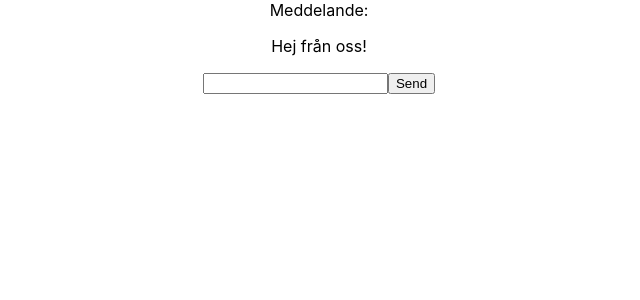
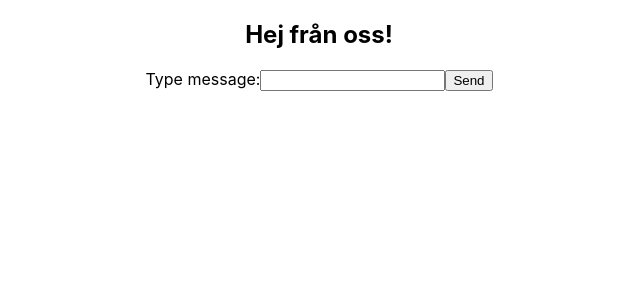
Before and after one commit to majazocom/2-mar, a React (Create React App) app: page / in a window 1280 px wide. Shown: the top 300 px of the page, without its empty margins (321-961 px from the left). Built offline with nearby package versions, Linux system fonts and the light colour scheme.

Commit message:
kaffepush

```diff
--- a/src/App.js
+++ b/src/App.js
@@ -1,12 +1,14 @@
 import { useState } from 'react';
 import './App.css';
 import Form from './components/Form';
+import Info from './components/Info';
 
 function App() {
   const [message, setMessage] = useState('Hej från oss!');
   return (
     <div className="App">
-      <Form message={message} />
+      <Info message={message} />
+      <Form />
     </div>
   );
 }
--- a/src/components/Button.js
+++ b/src/components/Button.js
@@ -1,6 +1,6 @@
-const Button = () => {
+const Button = (props) => {
     return (
-        <input type="submit" value="Send" />
+        <input type="submit" value="Send" onClick={props.onSubmit} />
      );
 }
 
--- a/src/components/Form.js
+++ b/src/components/Form.js
@@ -3,20 +3,32 @@ import Button from "./Button";
 import Input from "./Input";
 
 class Form extends Component {
+
     constructor(props) {
         super(props);
         this.state = {
-            dummyData: 0
+            newMessage: ''
         }
     }
+
+    updateMessage = (e) => {
+        this.setState({
+            newMessage: e.target.value
+        })
+    }
+
+    setMessage = (e) => {
+        e.preventDefault();
+        console.log('submit button pressed');
+    }
+
     render() {
         return (
             <form>
                 <label>
-                    Meddelande:
-                    <p>{this.props.message}</p>
-                    <Input />
-                    <Button />
+                    Type message:
+                    <Input updateMessage={this.updateMessage} />
+                    <Button onSubmit={this.setMessage} />
                 </label>
             </form>
         );
--- a/src/components/Info.js
+++ b/src/components/Info.js
@@ -0,0 +1,8 @@
+const Info = (props) => {
+    return (
+    <article>
+        <h1>{props.message}</h1>
+    </article> );
+}
+
+export default Info;
--- a/src/components/Input.js
+++ b/src/components/Input.js
@@ -1,6 +1,6 @@
-const Input = () => {
+const Input = (props) => {
     return (
-        <input type="text" />
+        <input type="text" onChange={props.updateMessage} />
     );
 }
 
```
